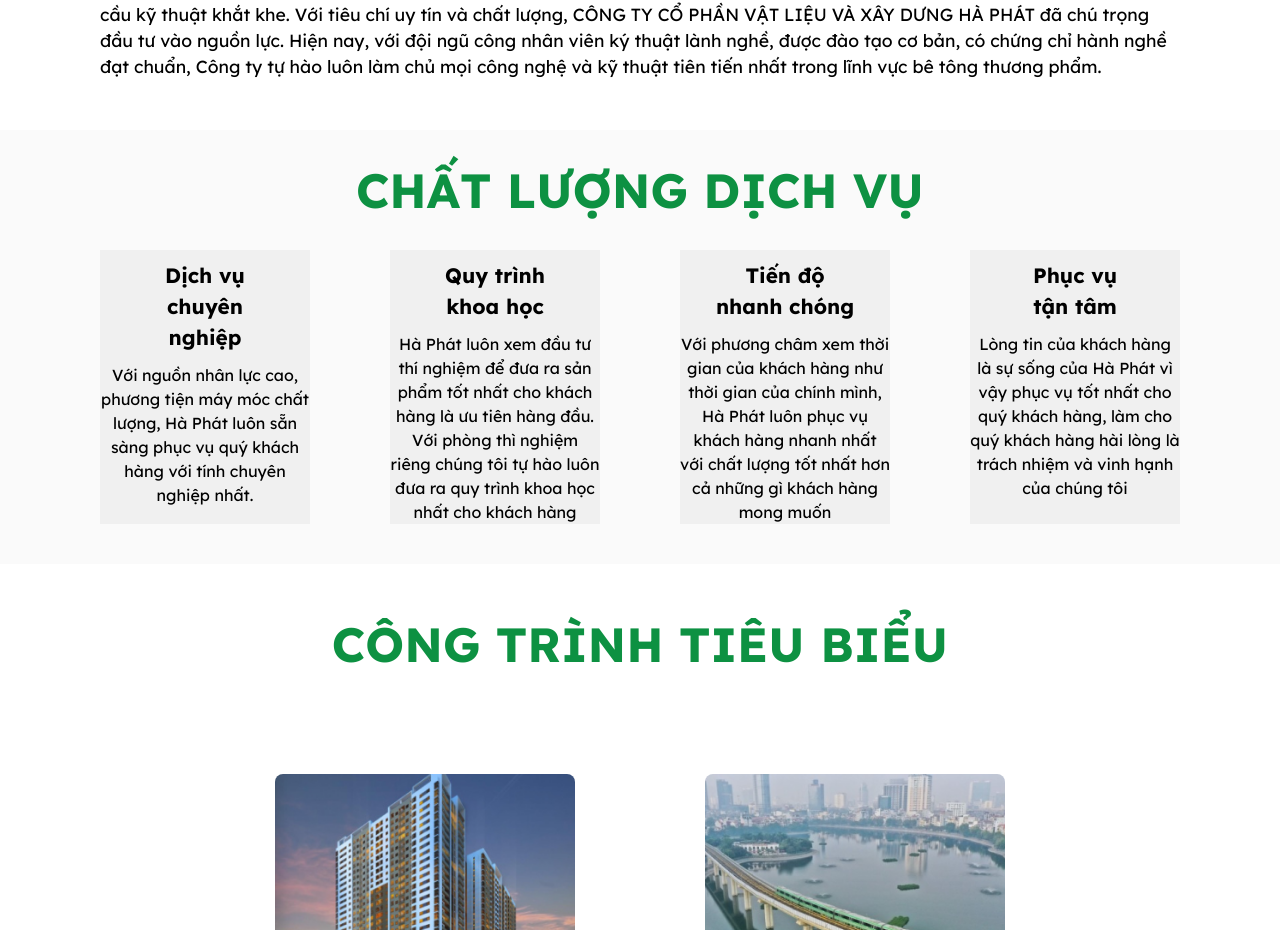
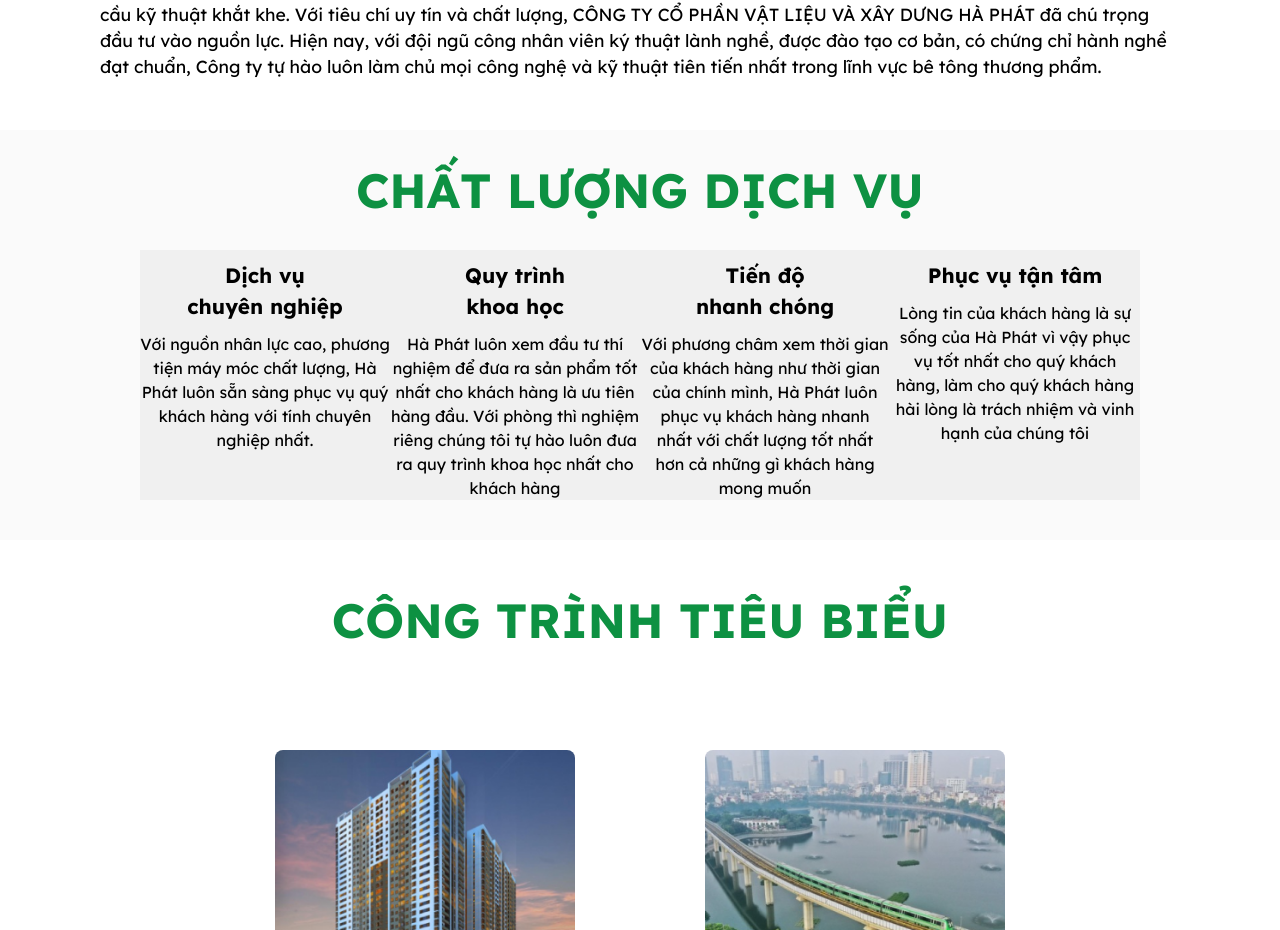
Before and after one commit to long-phamclk/ha-phat, a React (Vite) app: page / in a window 1280 px wide. Shown: the part 979-1909 px from the top of the page. Built offline with nearby package versions, Linux system fonts and the light colour scheme.

Commit message:
fix responsiveness

```diff
--- a/src/components/Footer.tsx
+++ b/src/components/Footer.tsx
@@ -20,6 +20,11 @@
   background-color: hsl(0, 0%, 98%);
   font-size: 1.25rem;
   margin-top: 50px;
+
+  @media (max-width: 768px) {
+    padding: 0 50px;
+    margin-top: 0px;
+  }
 `;
 
 const LeftP = styled.p``;
--- a/src/components/ImageGrid.tsx
+++ b/src/components/ImageGrid.tsx
@@ -29,6 +29,10 @@
 const Wrapper = styled.div`
   text-align: center;
   padding: 20px;
+
+  @media (max-width: 768px) {
+    padding: 0;
+  }
 `;
 
 const CardContainer = styled.div`
@@ -36,4 +40,8 @@
   justify-content: center;
   flex-wrap: wrap;
   gap: 30px;
+
+  @media (max-width: 768px) {
+    gap: 0;
+  }
 `;
--- a/src/components/ui/ImageCard.tsx
+++ b/src/components/ui/ImageCard.tsx
@@ -24,6 +24,10 @@
   width: 300px;
   text-align: center;
   margin: 50px;
+
+  @media (max-width: 768px) {
+    margin: 10px;
+  }
 `;
 
 const Image = styled.img`
--- a/src/pages/DuAn.tsx
+++ b/src/pages/DuAn.tsx
@@ -32,4 +32,9 @@
   font-weight: 500;
   color: hsl(144, 84%, 31%);
   padding-top: 20px;
+
+  @media (max-width: 768px) {
+    font-size: 2rem;
+    padding-top: 10px;
+  }
 `;
--- a/src/pages/GioiThieu.tsx
+++ b/src/pages/GioiThieu.tsx
@@ -142,6 +142,10 @@
   font-weight: 500;
   color: hsl(144, 84%, 31%);
   padding-top: 20px;
+
+  @media (max-width: 768px) {
+    font-size: 2rem;
+  }
 `;
 
 const StyledSection = styled.section``;
--- a/src/pages/Home.tsx
+++ b/src/pages/Home.tsx
@@ -34,7 +34,7 @@
         </IntroWrapper>
         <QualityWrapper>
           <StyledH1>CHẤT LƯỢNG DỊCH VỤ</StyledH1>
-          <StyledArticleRow>
+          <StyledArticles>
             <StyledArticle>
               <StyledH3>Dịch vụ chuyên nghiệp</StyledH3>
               <p>
@@ -68,7 +68,7 @@
                 trách nhiệm và vinh hạnh của chúng tôi
               </p>
             </StyledArticle>
-          </StyledArticleRow>
+          </StyledArticles>
         </QualityWrapper>
         <ExamplesWrapper>
           <StyledH1>CÔNG TRÌNH TIÊU BIỂU</StyledH1>
@@ -90,12 +90,23 @@
 
 const IntroWrapper = styled.div`
   padding: 25px 100px 50px;
+
+  @media (max-width: 768px) {
+    padding: 10px 50px 30px;
+  }
 `;
 
 const QualityWrapper = styled.div`
+  display: flex;
+  flex-direction: column;
+  align-items: center;
   background-color: hsl(0, 0%, 98%);
   padding: 0px 100px 40px;
   margin-bottom: 20px;
+
+  @media (max-width: 768px) {
+    padding: 0px 50px 30px;
+  }
 `;
 
 const ExamplesWrapper = styled.div``;
@@ -104,6 +115,11 @@
   font-size: 3rem;
   color: hsl(144, 84%, 31%);
   padding: 1.5rem;
+
+  @media (max-width: 768px) {
+    font-size: 2rem;
+    padding: 0.5rem;
+  }
 `;
 
 const StyledSection = styled.section``;
@@ -113,13 +129,14 @@
   text-align: left;
 `;
 
-const StyledArticleRow = styled.div`
+const StyledArticles = styled.div`
   display: flex;
   justify-content: center;
   gap: 80px;
+  flex-wrap: wrap;
 
-  @media (max-width: 768px) {
-    display: block; /* Show button on mobile */
+  @media (max-width: 1350px) {
+    gap: 0px;
   }
 `;
 
@@ -129,7 +146,7 @@
   background-color: hsl(0, 0%, 94%);
 
   @media (max-width: 768px) {
-    margin: 20px; /* Show button on mobile */
+    margin: 10px;
   }
 `;
 
--- a/src/pages/NhanSu.tsx
+++ b/src/pages/NhanSu.tsx
@@ -39,6 +39,10 @@
   font-weight: 500;
   color: hsl(144, 84%, 31%);
   padding-top: 20px;
+
+  @media (max-width: 768px) {
+    font-size: 2rem;
+  }
 `;
 
 const ImageWrapper = styled.div`
--- a/src/pages/SanPham.tsx
+++ b/src/pages/SanPham.tsx
@@ -47,6 +47,10 @@
   display: flex;
   flex-direction: column;
   margin: 0 120px;
+
+  @media (max-width: 768px) {
+    margin: 0 30px;
+  }
 `;
 
 const TitleWrapper = styled.div`
@@ -59,6 +63,10 @@
   font-weight: 500;
   color: hsl(144, 84%, 31%);
   padding-top: 20px;
+
+  @media (max-width: 768px) {
+    font-size: 2rem;
+  }
 `;
 
 const Headline = styled.h2`
```
